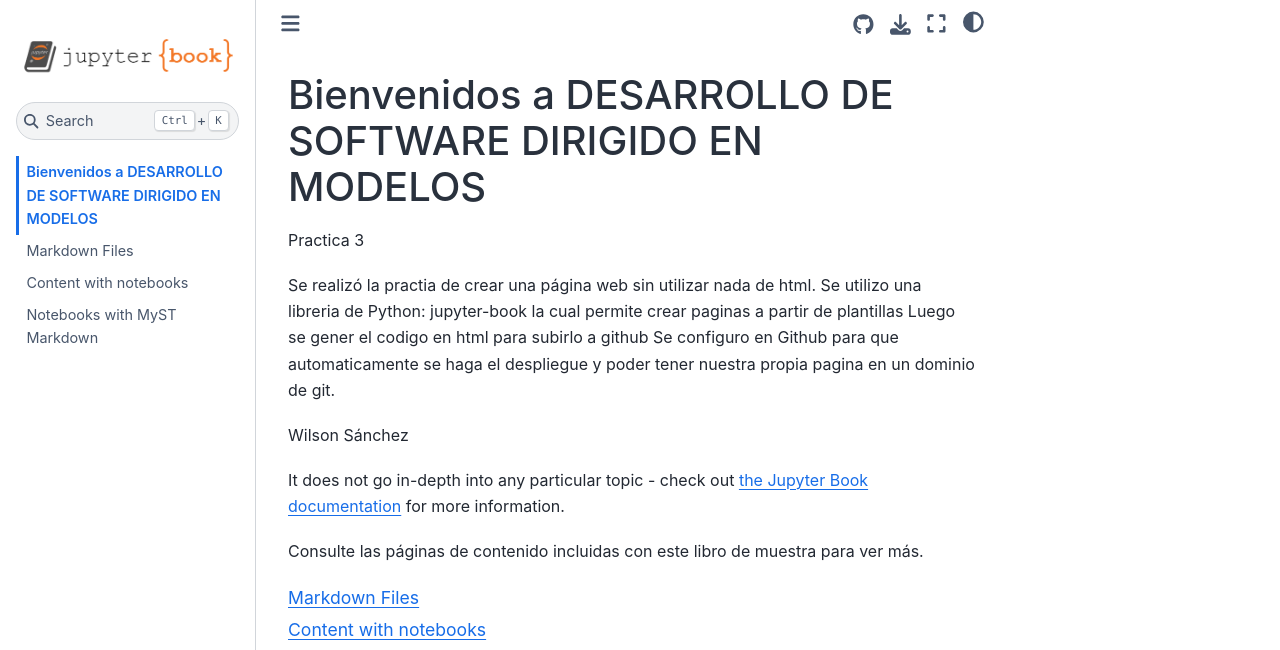
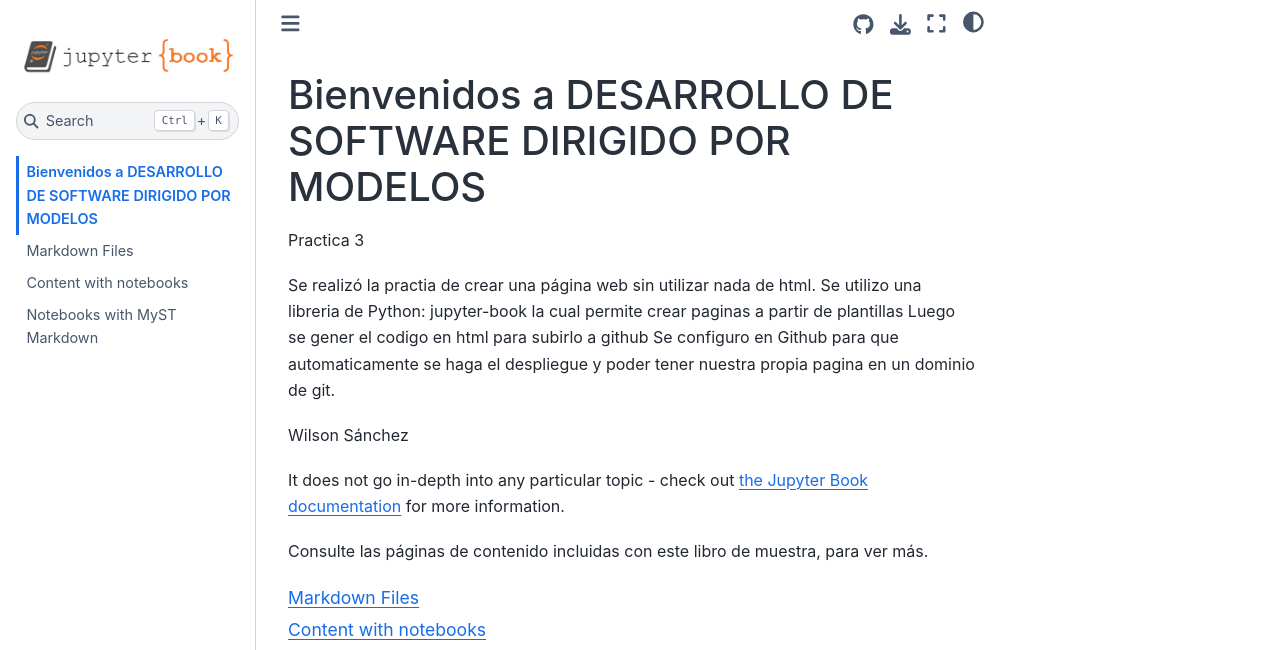
Before and after one commit to wasanchez81/firstBook, a Jupyter Book: the page built from intro.md, in a window 1280 px wide. Shown: the top 650 px of the page. Built offline with Jupyter Book 1.0.4 settings and Sphinx 7.4.7 and the Sphinx Book theme 1.1.4, drawn with Linux system fonts in a browser that asks for light colours.

````diff
--- a/intro.md
+++ b/intro.md
@@ -1,4 +1,4 @@
-# Bienvenidos a DESARROLLO DE SOFTWARE DIRIGIDO EN MODELOS
+# Bienvenidos a DESARROLLO DE SOFTWARE DIRIGIDO POR MODELOS
 
 Practica 3
 
@@ -11,7 +11,7 @@ Wilson Sánchez
 
 It does not go in-depth into any particular topic - check out [the Jupyter Book documentation](https://jupyterbook.org) for more information.
 
-Consulte las páginas de contenido incluidas con este libro de muestra para ver más.
+Consulte las páginas de contenido incluidas con este libro de muestra, para ver más.
 
 ```{tableofcontents}
 ```
````
